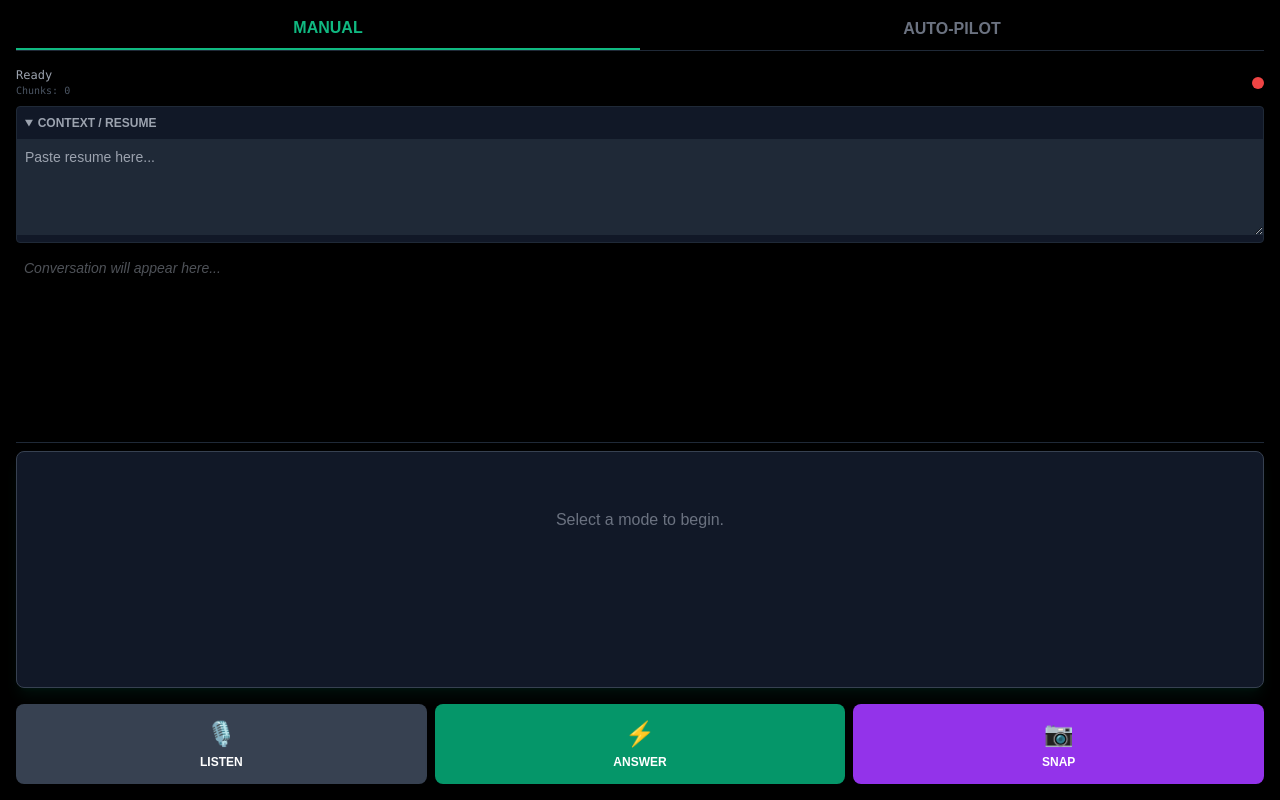
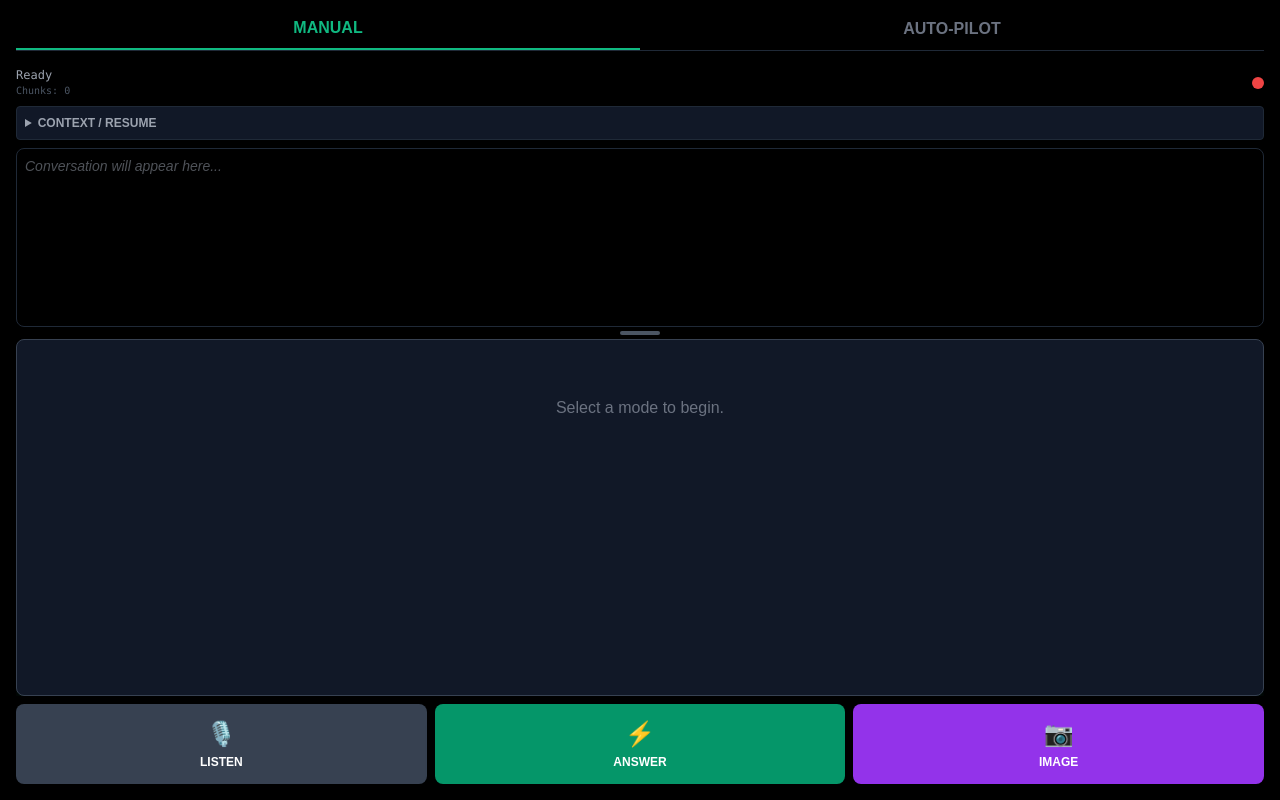
Before and after one commit to shhhetty/interview-copilot, a Flask app: page / in a window 1280 px wide. Run offline with Flask 3, Linux system fonts and the light colour scheme; some libraries are stand-ins or nearby versions.

Commit message:
Add resizable panels and update UI elements

```diff
--- a/templates/mobile.html
+++ b/templates/mobile.html
@@ -153,6 +153,39 @@
             border-radius: 8px;
             margin-bottom: 6px;
         }
+
+        /* Resize handle */
+        .resize-handle {
+            height: 12px;
+            min-height: 12px;
+            cursor: row-resize;
+            display: flex;
+            align-items: center;
+            justify-content: center;
+            user-select: none;
+            -webkit-user-select: none;
+            touch-action: none;
+        }
+
+        .resize-handle .handle-bar {
+            width: 40px;
+            height: 4px;
+            border-radius: 2px;
+            background: #4b5563;
+            transition: background 0.2s;
+        }
+
+        .resize-handle:active .handle-bar {
+            background: #10b981;
+        }
+
+        .panel-container {
+            display: flex;
+            flex-direction: column;
+            flex: 1;
+            min-height: 0;
+            overflow: hidden;
+        }
     </style>
 </head>
 
@@ -176,27 +209,37 @@
     </div>
 
     <!-- Context Toggle -->
-    <details class="mb-2 border border-gray-800 rounded bg-gray-900" open>
+    <details class="mb-2 border border-gray-800 rounded bg-gray-900">
         <summary class="p-2 text-xs text-gray-400 font-bold cursor-pointer">CONTEXT / RESUME</summary>
         <textarea id="context-input" oninput="syncContext()"
             class="w-full h-24 bg-gray-800 text-white text-sm p-2 outline-none"
             placeholder="Paste resume here..."></textarea>
     </details>
 
+    <!-- Resizable Panel Container -->
+    <div class="panel-container">
         <!-- Transcript Area -->
-    <div class="h-1/4 overflow-y-auto border-b border-gray-800 mb-2 p-2 text-gray-400 text-sm leading-snug"
-        id="transcript-box">
+        <div id="transcript-box"
+            class="overflow-y-auto border border-gray-800 rounded-lg p-2 text-gray-400 text-sm leading-snug"
+            style="flex: 1; min-height: 40px;">
             <p class="italic opacity-50">Conversation will appear here...</p>
         </div>
 
+        <!-- Drag Handle -->
+        <div class="resize-handle" id="resize-handle">
+            <div class="handle-bar"></div>
+        </div>
+
         <!-- Answer Area -->
-    <div class="flex-grow overflow-y-auto bg-gray-900 rounded-lg p-4 mb-4 border border-gray-700 shadow-lg shadow-emerald-900/20 transition-all duration-300"
-        id="answer-box">
+        <div id="answer-box"
+            class="overflow-y-auto bg-gray-900 rounded-lg p-4 border border-gray-700 shadow-lg shadow-emerald-900/20 transition-colors duration-300"
+            style="flex: 2; min-height: 40px;">
             <p class="text-gray-500 text-center mt-10">Select a mode to begin.</p>
         </div>
+    </div>
 
-    <!-- Hidden file input for image capture -->
-    <input type="file" id="image-input" accept="image/*" capture="environment" class="hidden">
+    <!-- Hidden file input for image capture + upload (no capture attr = OS shows both camera & gallery) -->
+    <input type="file" id="image-input" accept="image/*" multiple class="hidden">
 
     <!-- Snap Queue Bar (hidden by default) -->
     <div id="snap-bar" class="snap-bar hidden">
@@ -210,7 +253,7 @@
     </div>
 
     <!-- CONTROLS -->
-    <div class="h-20">
+    <div class="h-20 mt-2">
         <div id="controls-manual" class="grid grid-cols-3 gap-2 h-full">
             <button id="btn-manual-mic" onclick="toggleMic()"
                 class="bg-gray-700 rounded-lg flex flex-col items-center justify-center btn-action">
@@ -226,7 +269,7 @@
                 class="relative bg-purple-600 active:bg-purple-500 text-white rounded-lg flex flex-col items-center justify-center btn-action shadow-lg">
                 <span id="snap-badge-manual" class="snap-badge hidden">0</span>
                 <span class="text-2xl">📷</span>
-                <span class="text-xs font-bold mt-1">SNAP</span>
+                <span class="text-xs font-bold mt-1">IMAGE</span>
             </button>
         </div>
 
@@ -332,10 +375,6 @@
         // --- MULTI-IMAGE CAPTURE ---
         let snapQueue = [];
 
-        function captureImage() {
-            document.getElementById('image-input').click();
-        }
-
         function updateSnapUI() {
             const count = snapQueue.length;
             const bar = document.getElementById('snap-bar');
@@ -371,19 +410,24 @@
             updateSnapUI();
         }
 
-        document.getElementById('image-input').addEventListener('change', async (e) => {
-            const file = e.target.files[0];
-            if (!file) return;
+        function captureImage() {
+            document.getElementById('image-input').click();
+        }
 
+        function handleImageFiles(files) {
+            Array.from(files).forEach(file => {
                 const reader = new FileReader();
                 reader.onload = () => {
                     const b64 = reader.result.split(',')[1];
                     snapQueue.push(b64);
                     updateSnapUI();
-                // If only 1 image, auto-solve immediately (quick single snap)
-                // If user wants multi, they tap SNAP again before SOLVE
                 };
                 reader.readAsDataURL(file);
+            });
+        }
+
+        document.getElementById('image-input').addEventListener('change', (e) => {
+            if (e.target.files.length > 0) handleImageFiles(e.target.files);
             e.target.value = '';
         });
 
@@ -590,6 +634,59 @@
             document.getElementById('answer-box').innerHTML = '<div class="flex justify-center items-center h-full"><div class="animate-spin rounded-full h-8 w-8 border-b-2 border-white"></div></div>';
             socket.emit('force_answer', { interim: latestInterimText });
         }
+
+        // --- RESIZABLE PANELS ---
+        (function initResize() {
+            const handle = document.getElementById('resize-handle');
+            const transcript = document.getElementById('transcript-box');
+            const answer = document.getElementById('answer-box');
+            const container = transcript.parentElement;
+            let isDragging = false;
+            let startY = 0;
+            let startTranscriptH = 0;
+            let startAnswerH = 0;
+
+            function getY(e) {
+                return e.touches ? e.touches[0].clientY : e.clientY;
+            }
+
+            function onStart(e) {
+                isDragging = true;
+                startY = getY(e);
+                startTranscriptH = transcript.getBoundingClientRect().height;
+                startAnswerH = answer.getBoundingClientRect().height;
+                document.body.style.userSelect = 'none';
+                document.body.style.webkitUserSelect = 'none';
+            }
+
+            function onMove(e) {
+                if (!isDragging) return;
+                e.preventDefault();
+                const dy = getY(e) - startY;
+                const totalH = startTranscriptH + startAnswerH;
+                const minH = 40;
+                let newTranscriptH = Math.max(minH, Math.min(totalH - minH, startTranscriptH + dy));
+                let newAnswerH = totalH - newTranscriptH;
+
+                transcript.style.flex = 'none';
+                transcript.style.height = newTranscriptH + 'px';
+                answer.style.flex = 'none';
+                answer.style.height = newAnswerH + 'px';
+            }
+
+            function onEnd() {
+                isDragging = false;
+                document.body.style.userSelect = '';
+                document.body.style.webkitUserSelect = '';
+            }
+
+            handle.addEventListener('mousedown', onStart);
+            handle.addEventListener('touchstart', onStart, { passive: true });
+            document.addEventListener('mousemove', onMove);
+            document.addEventListener('touchmove', onMove, { passive: false });
+            document.addEventListener('mouseup', onEnd);
+            document.addEventListener('touchend', onEnd);
+        })();
     </script>
 </body>
 
```
Lines whose indentation alone changed are shown as unchanged.
